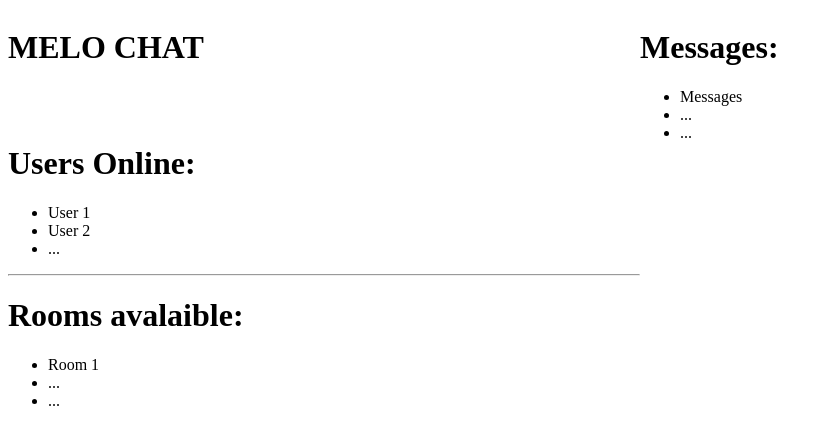
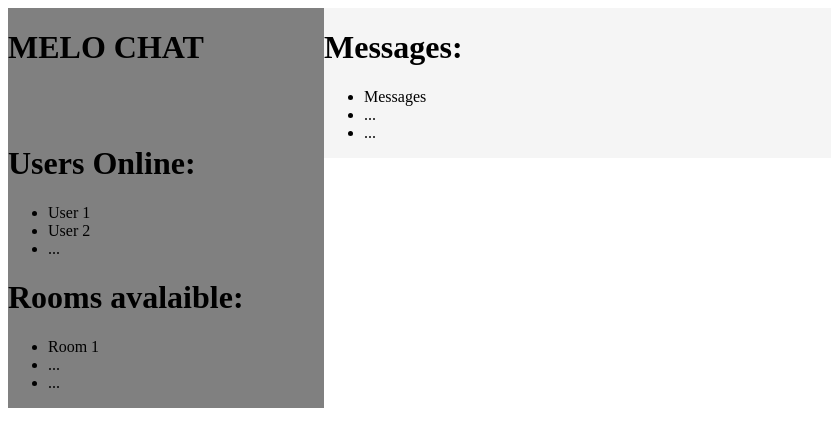
Before and after one commit to Ricter22/chat, a website: page public/homePage.html in a window 1280 px wide. Shown: the whole page, without its empty margins (0-831 px from the left). Drawn offline with Linux system fonts and the light colour scheme.

Commit message:
updating homepage

```diff
--- a/public/homePage.html
+++ b/public/homePage.html
@@ -17,14 +17,27 @@
             content: "";
             display: table;
             clear: both;
+            height:100%;
+            width:100%;
+        }
+
+        #left {
+        width: 25%;
+        height:100%;
+        background-color: grey;
+        }
+
+        #right {
+        width: 75%;
+        height:100%;
+        background-color: whitesmoke;
         }
 
     </style>
-<!-- hahahah -->
 </head>
 <body>
     <div class="row">
-        <div class="column">
+        <div class="column" id="left">
             <h1>MELO CHAT</h1>
                 <br><br>
             <h1>Users Online:</h1>
@@ -33,18 +46,17 @@
                 <li>User 2</li>
                 <li>...</li>
             </ul>
-            <hr>
+
             <H1>Rooms avalaible:</H1>
-            <ul>
+            <ul class="list">
                 <li>Room 1</li>
                 <li>...</li>
                 <li>...</li>
             </ul>
         </div>
-        <div class = "vertical"></div>
-        <div class="column">
+        <div class="column" id="right">
             <H1>Messages:</H1>
-            <ul>
+            <ul class="list">
                 <li>Messages</li>
                 <li>...</li>
                 <li>...</li>
```
